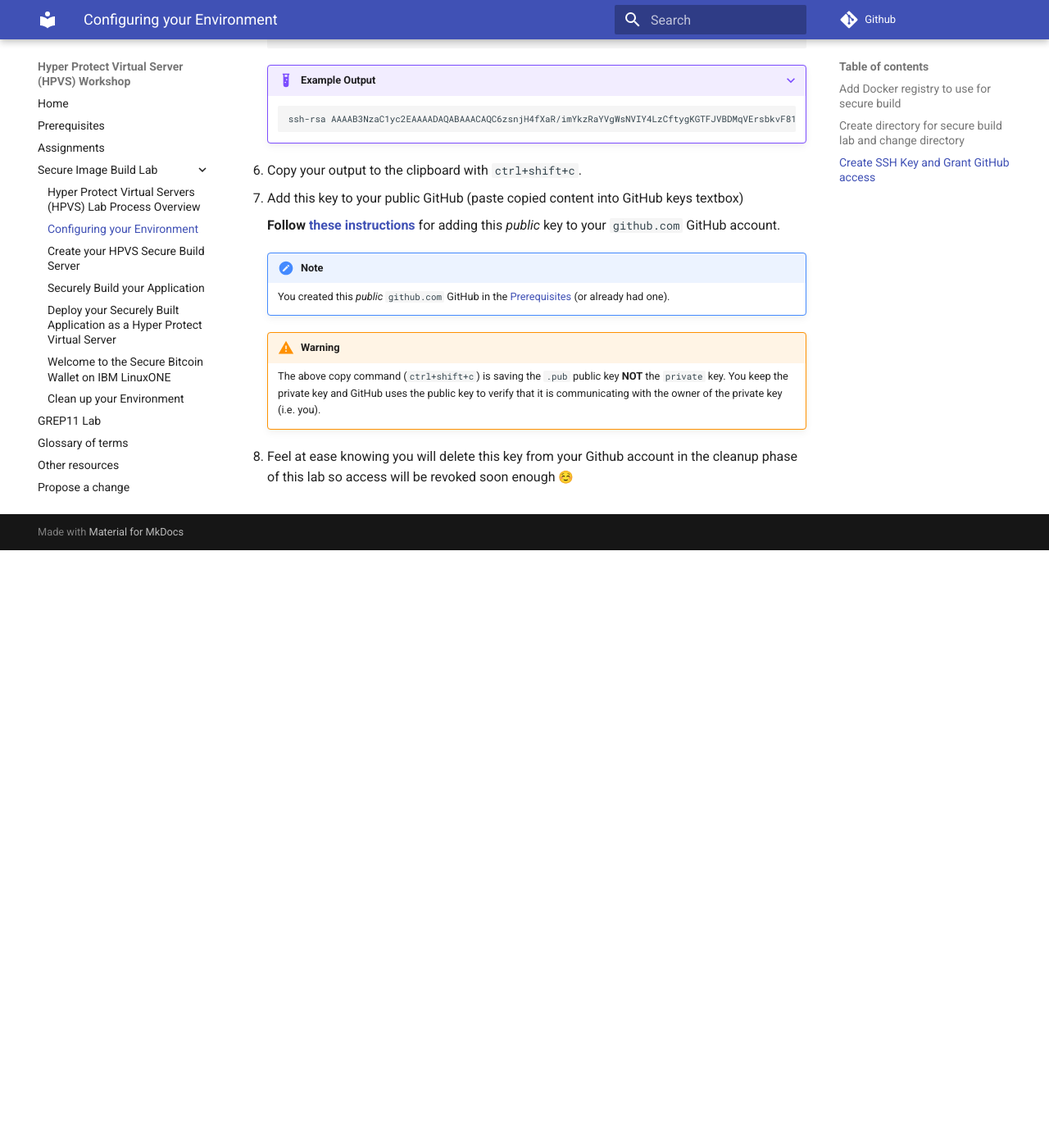
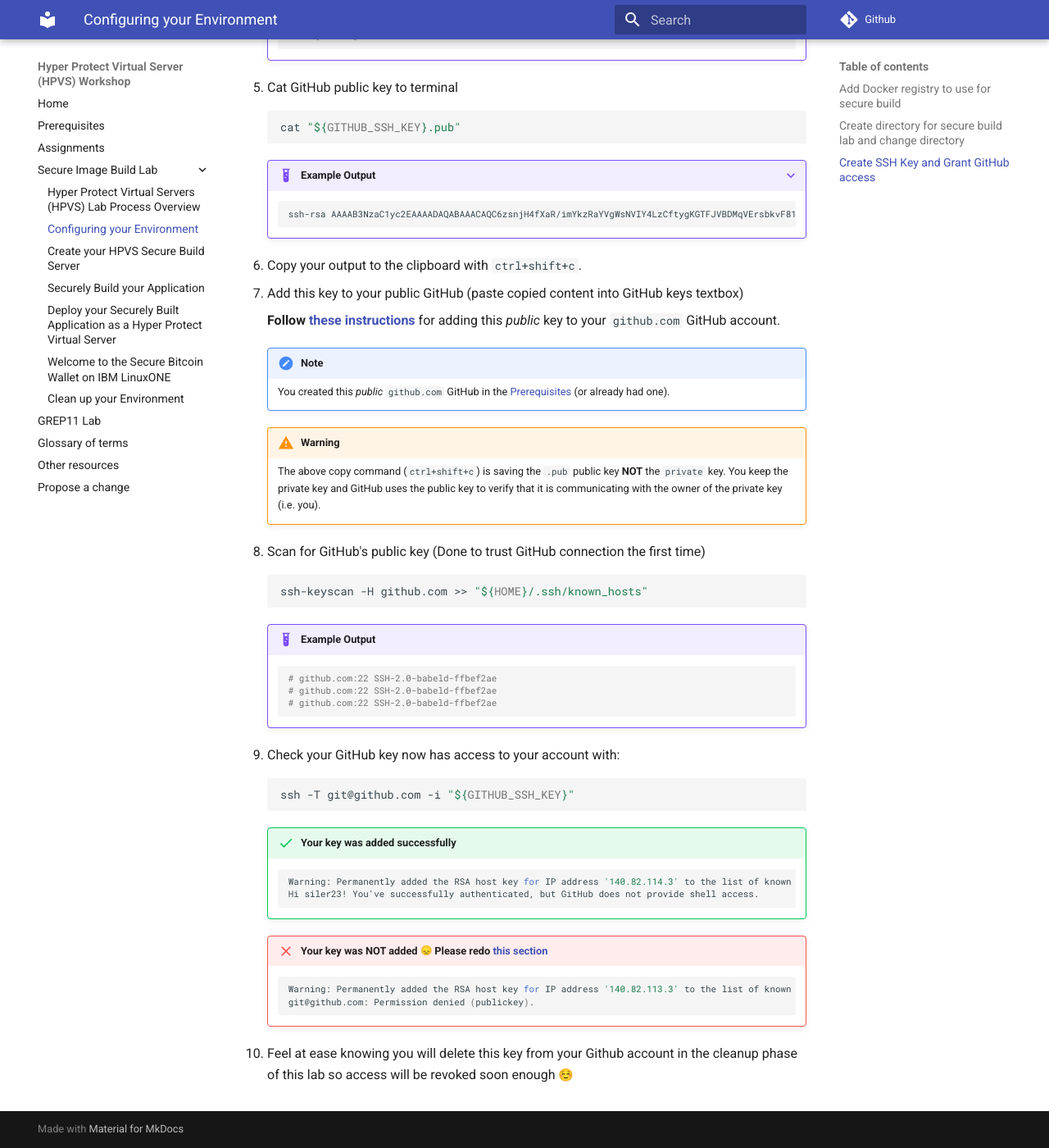
Before and after one commit to ibm-wsc/hyper-protect-virtual-servers-workshop, an MkDocs documentation site: the page built from docs/securebuild-lab/securebuild-setup.md, in a window 1280 px wide and 1400 px high, scrolled down 3806 px. Shown: the whole window at 82% size. Built offline with MkDocs 1.6.1 and Material for MkDocs 9.7.7, drawn with Linux system fonts in a browser that asks for light colours; emoji names are drawn with the system emoji font; before the commit the page ends 4477 px from its top, so only the background shows below that; some of the changed text lies outside the part shown.

Commit message:
- Added git test command - Added success and failure sections for docker login and git output - Added use of $RANDOM to make GPG keys on system unique for system itself - Added cert output check

````diff
--- a/docs/securebuild-lab/securebuild-setup.md
+++ b/docs/securebuild-lab/securebuild-setup.md
@@ -73,6 +73,13 @@
 
         Login Succeeded
         ```
+
+    ???+ failure "Failed Login :disappointed: Please redo [this section](#add-docker-registry-to-use-for-secure-build)"
+
+        ``` bash
+        Error response from daemon: Get https://registry-1.docker.io/v2/: unauthorized: incorrect username or password
+        ```
+
 
 6. Set your `REGISTRY_NAME` to a Docker registry placeholder name of your choosing.
 
@@ -236,4 +243,39 @@
     !!! warning
         The above copy command (`ctrl+shift+c`) is saving the `.pub` public key **NOT** the `private` key. You keep the private key and GitHub uses the public key to verify that it is communicating with the owner of the private key (i.e. you).
 
-8. Feel at ease knowing you will delete this key from your Github account in the cleanup phase of this lab so access will be revoked soon enough :relaxed:
+8. Scan for GitHub's public key (Done to trust GitHub connection the first time)
+
+    ``` bash
+    ssh-keyscan -H github.com >> "${HOME}/.ssh/known_hosts"
+    ```
+
+    !!! example "Example Output"
+
+        ``` bash
+        # github.com:22 SSH-2.0-babeld-ffbef2ae
+        # github.com:22 SSH-2.0-babeld-ffbef2ae
+        # github.com:22 SSH-2.0-babeld-ffbef2ae
+        ```
+
+9. Check your GitHub key now has access to your account with:
+
+    ``` bash
+    ssh -T git@github.com -i "${GITHUB_SSH_KEY}"
+    ```
+
+    !!! success "Your key was added successfully"
+
+        ``` bash
+        Warning: Permanently added the RSA host key for IP address '140.82.114.3' to the list of known hosts.
+        Hi siler23! You've successfully authenticated, but GitHub does not provide shell access.
+        ```
+
+    !!! failure "Your key was **NOT** added :disappointed: Please redo [this section](#create-ssh-key-and-grant-github-access)"
+
+        ``` bash
+        Warning: Permanently added the RSA host key for IP address '140.82.113.3' to the list of known hosts.
+        git@github.com: Permission denied (publickey).
+        ```
+
+
+9. Feel at ease knowing you will delete this key from your Github account in the cleanup phase of this lab so access will be revoked soon enough :relaxed:
````
Also changed, not shown: other parts of docs/securebuild-lab/securebuild-setup.md (+2 -2 lines), docs/securebuild-lab/build.md (+8 -13 lines), docs/securebuild-lab/create-server.md (+11 -1 lines).
